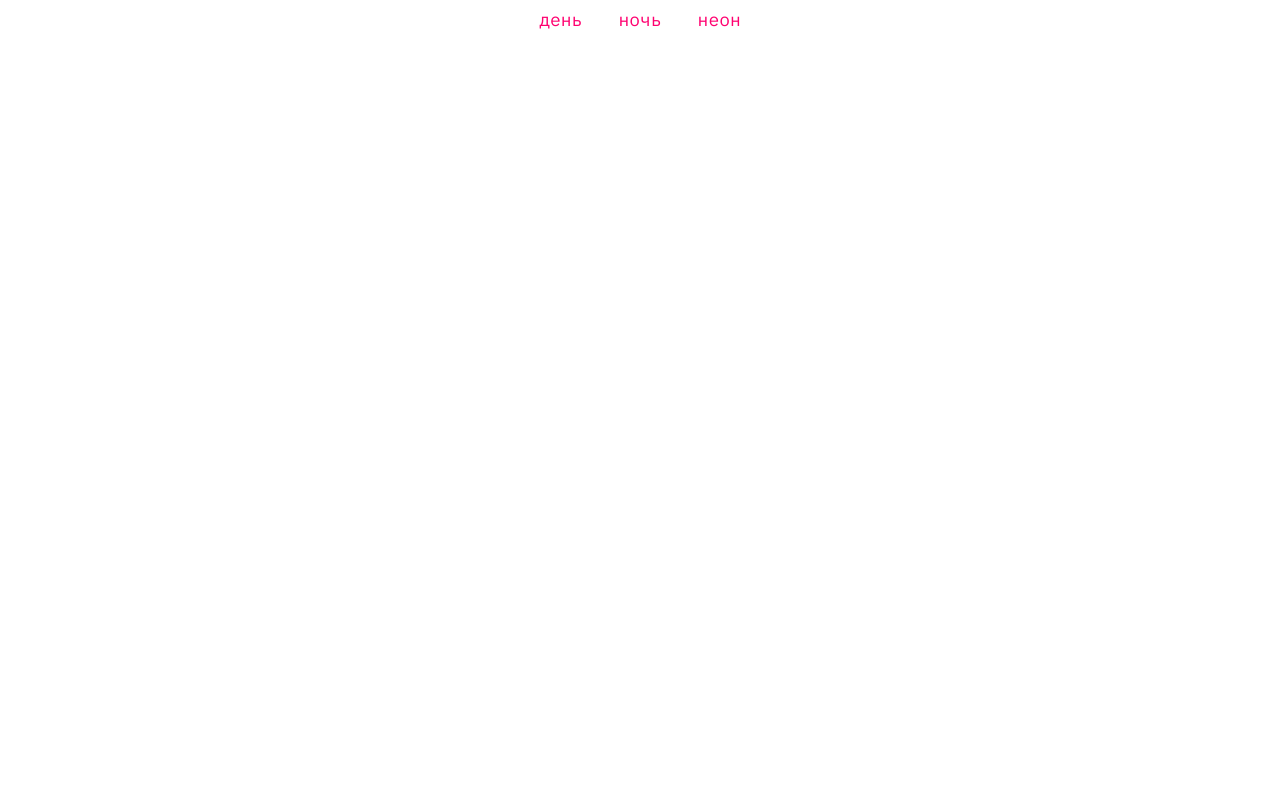
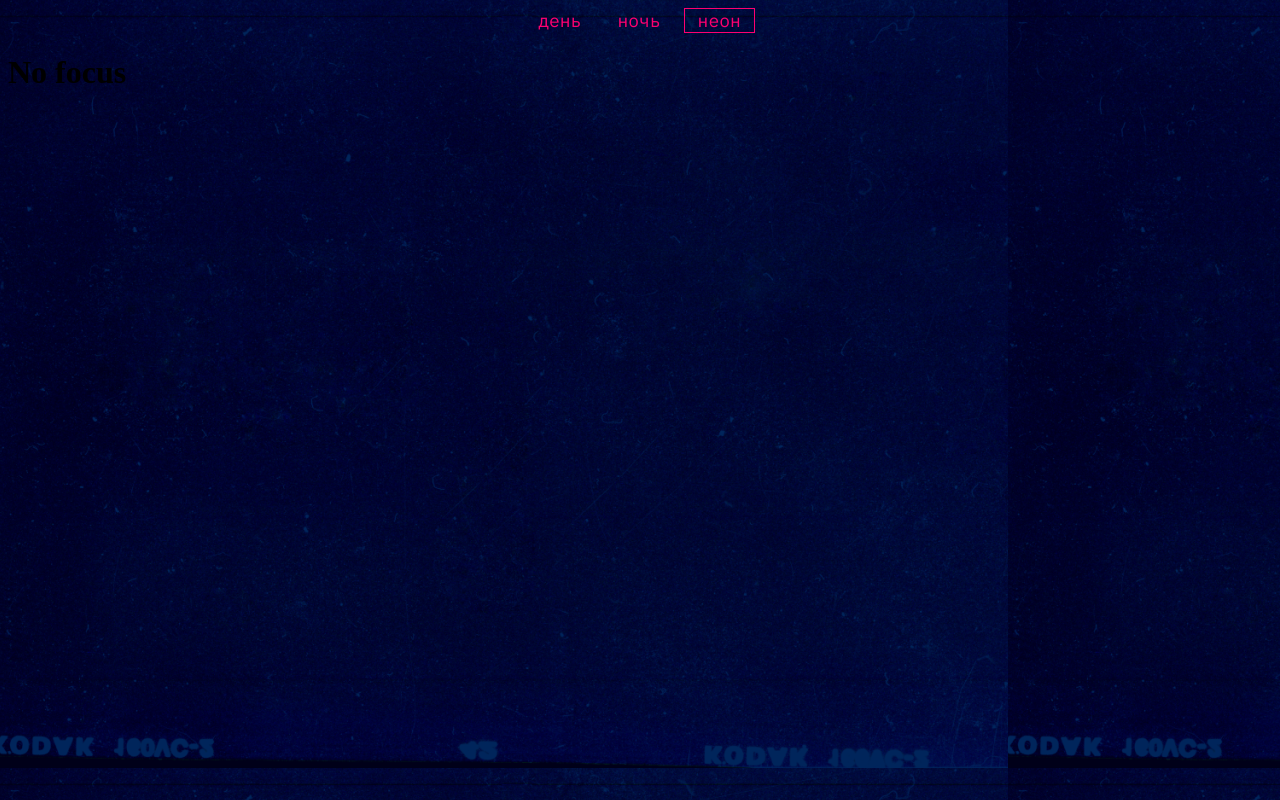
Before and after one commit to Rus1an225/no_focus, a plain HTML site: page index.html in a window 1280 px wide. Drawn offline with Linux system fonts and the light colour scheme.

Commit message:
задний фон

```diff
--- a/app.css
+++ b/app.css
@@ -8,6 +8,9 @@
     src: url(fonts/IBMPlexMono-Regular.ttf);
     font-weight: 400;
 }
+
+html {
+    background-image: url(/image/cover-image-dark.png);
 .navigation {
     display: flex;
     gap: 10px;
@@ -28,5 +31,6 @@
 }
 
 .isActiveButton {
-    border: 1px solid #FF0070;
+    border: 1px solid #ff0070 !important;
 }
+}
--- a/index.html
+++ b/index.html
@@ -12,5 +12,6 @@
         <button>ночь</button>
         <button class="isActiveButton">неон</button>
     </nav>
+    <h1>No focus</h1>
 </body>
 </html>
```
Also changed, not shown: image/cover-image-dark.png (added), 1 other file.
